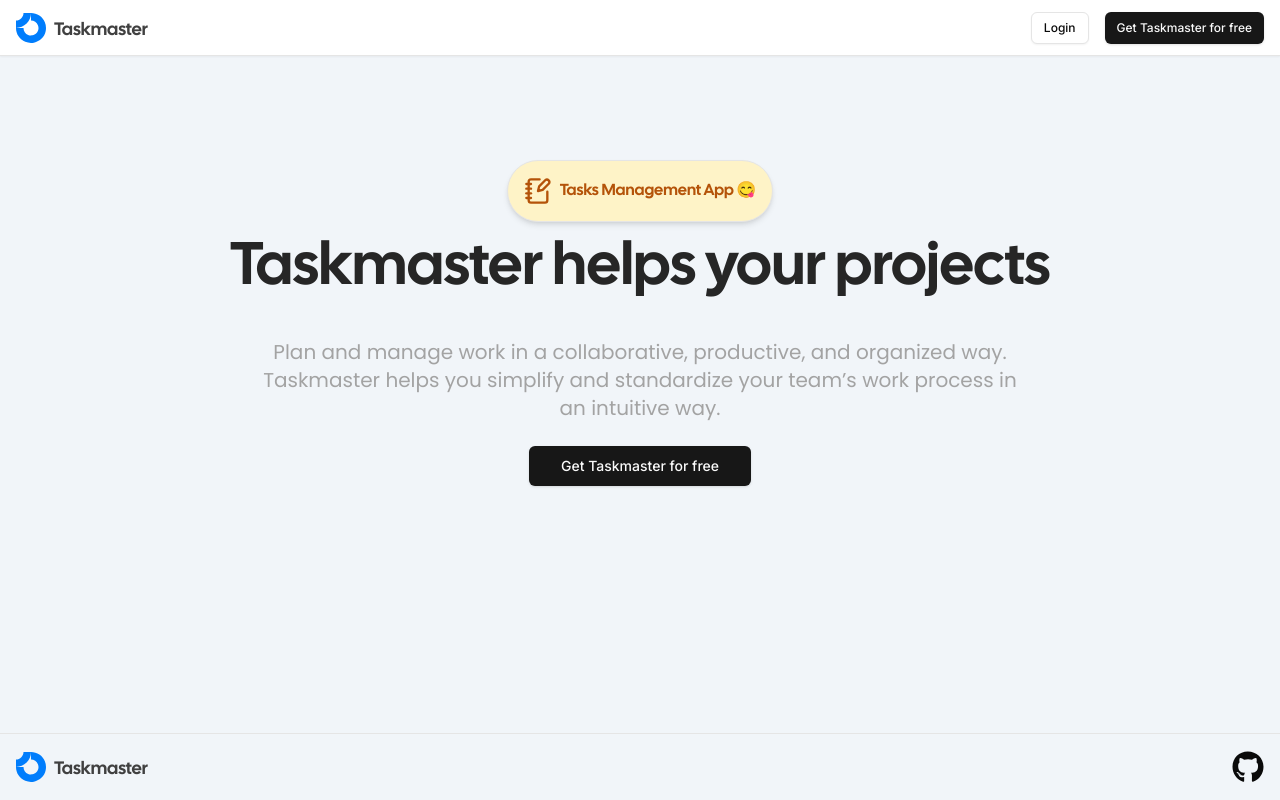
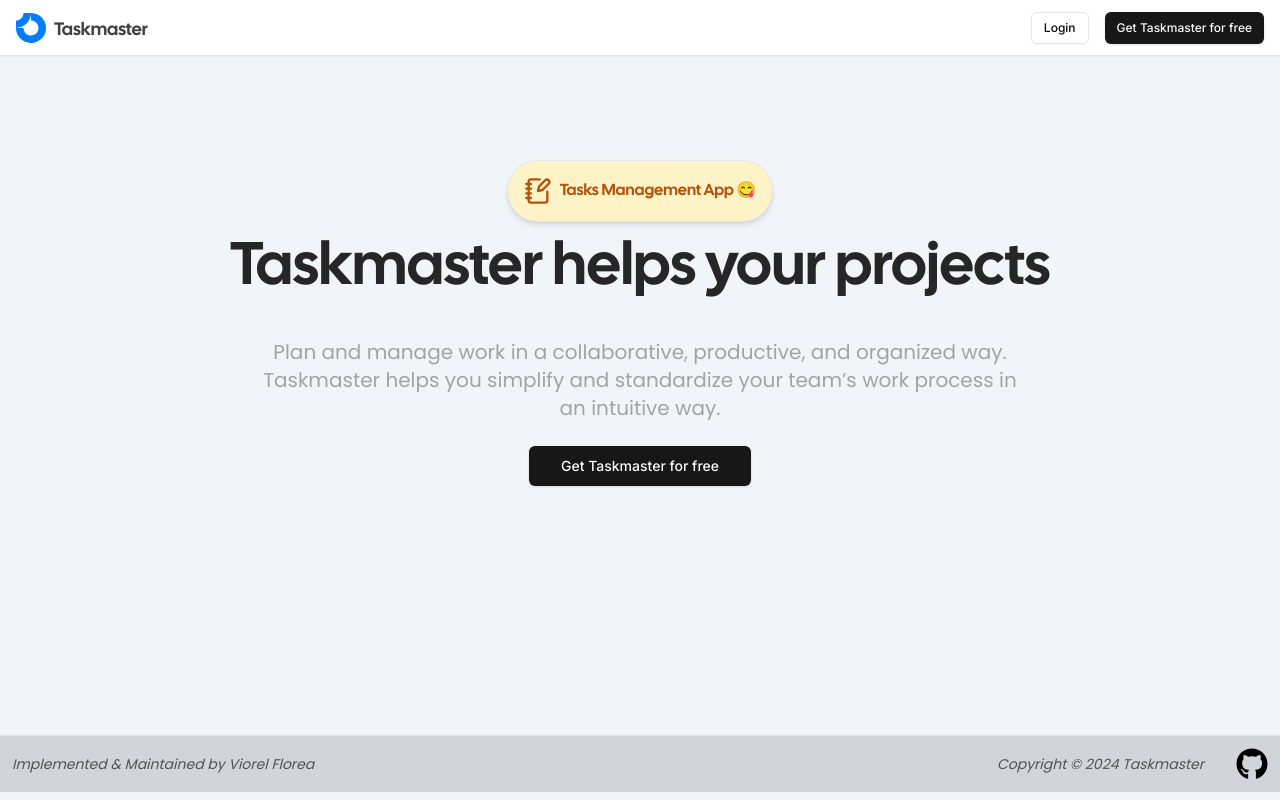
Before and after one commit to floreaviorel23/trello-tutorial, a Next.js app: page / in a window 1280 px wide. Built offline with nearby package versions, Linux system fonts and the light colour scheme.

Commit message:
improved footer design

```diff
--- a/app/(marketing)/_components/footer.tsx
+++ b/app/(marketing)/_components/footer.tsx
@@ -2,20 +2,48 @@ import Logo from "@/components/logo";
 import { Button } from "@/components/ui/button";
 import Link from "next/link";
 import { FaGithub } from "react-icons/fa";
+import { Poppins } from "next/font/google";
+import { cn } from "@/lib/utils";
+
+const textFont = Poppins({
+  subsets: ["latin"],
+  weight: ["100", "200", "300", "400", "500", "600", "700", "800", "900"],
+});
 
 function Footer() {
   return (
-    <div className="fixed bottom-0 w-full p-4 border-t bg-slate-100 ">
+    <div className="fixed bottom-0 w-full p-3 border-t bg-gray-300 mb-2">
       <div className="md:max-w-screen-2xl mx-auto flex items-center w-full justify-between">
-        <Logo />
+        <div className="flex items-center justify-between w-full mr-8">
+          <div
+            className={cn(
+              "text-sm italic text-neutral-600",
+              textFont.className
+            )}
+          >
+            Implemented & Maintained by Viorel Florea
+          </div>
+          <div
+            className={cn(
+              "text-sm italic text-neutral-600",
+              textFont.className
+            )}
+          >
+            Copyright &copy; 2024 Taskmaster
+          </div>
+        </div>
 
         <div className="md:block md:w-auto flex items-center justify-between w-full">
           <Link
+            className=""
             href="https://github.com/floreaviorel23/trello-tutorial"
             target="_blank"
             rel="noopener noreferrer"
           >
-            <FaGithub className="w-8 h-8" />
+            <FaGithub
+              className="w-8 h-8 rounded-full bg-inherit"
+              color="black"
+            />
           </Link>
         </div>
       </div>
```
